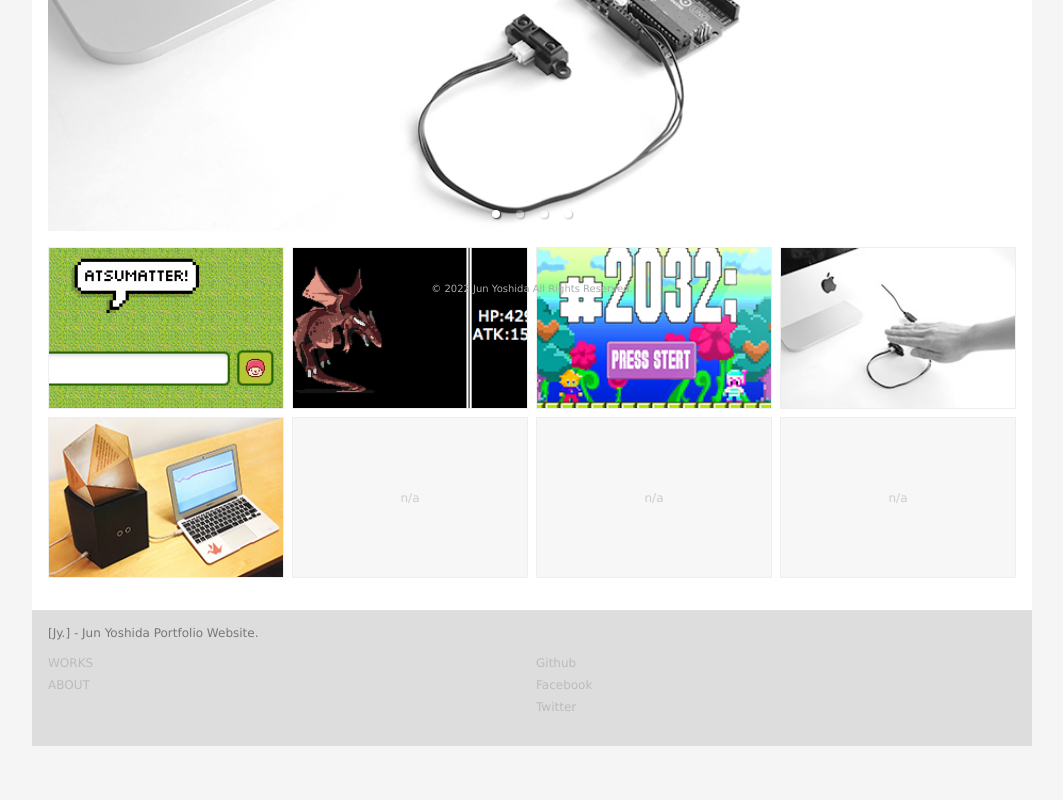
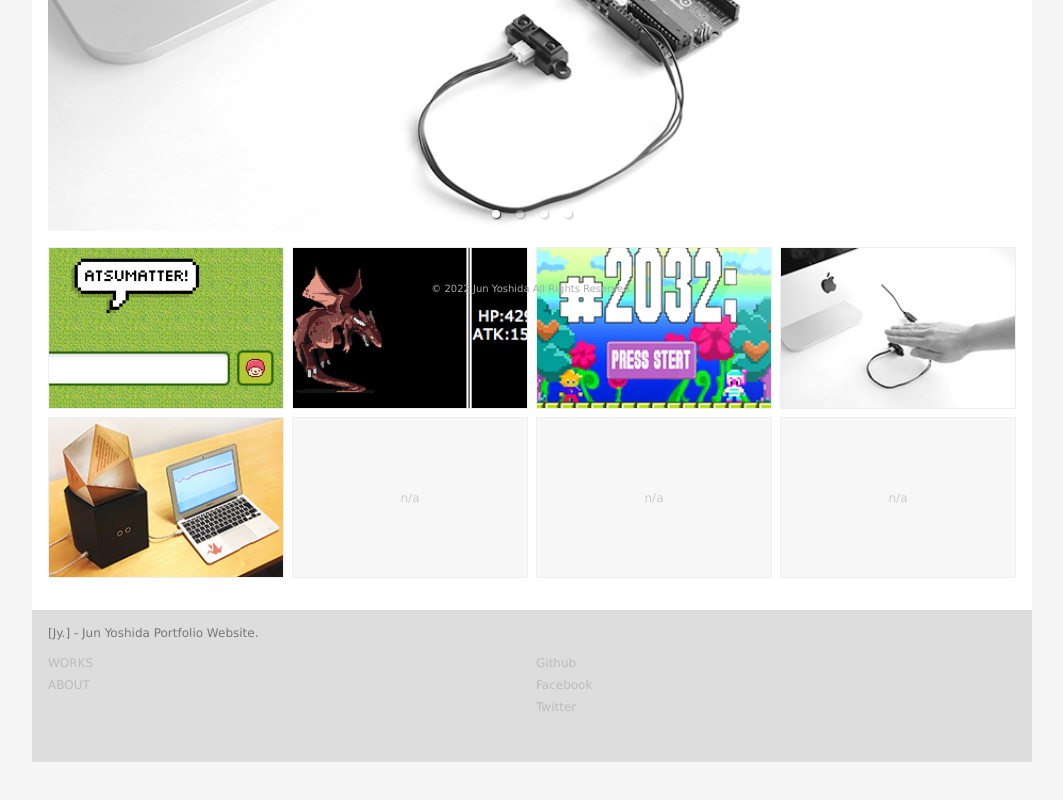
Before and after one commit to ysjn/jyw, a Next.js app: page / in a window 1280 px wide. Shown: the part 490-1290 px from the top of the page, without its empty margins (108-1171 px from the left). After the commit the page ends 1252 px from the top, so only its background shows below. Built offline with nearby package versions, Linux system fonts and the light colour scheme.

Commit message:
feat: fix footer spacing

```diff
--- a/components/Footer/Footer.module.scss
+++ b/components/Footer/Footer.module.scss
@@ -1,5 +1,5 @@
 .Footer {
-  padding: 16px;
+  padding: 16px 16px 32px;
   color: #777;
   background-color: #ddd;
 
--- a/components/Grid/Grid.module.scss
+++ b/components/Grid/Grid.module.scss
@@ -27,7 +27,6 @@
     border: 1px solid #eee;
 
     &:not(:empty):hover {
-      cursor: pointer;
       border: 1px solid #777;
     }
 
@@ -49,7 +48,6 @@
     border: none;
 
     &:not(:empty):hover {
-      cursor: normal;
       border: none;
     }
   }
--- a/styles/global.scss
+++ b/styles/global.scss
@@ -21,8 +21,8 @@ a {
 .Wrapper {
   position: relative;
   max-width: 1000px;
-  margin: 60px auto;
-  background: white;
+  margin: 60px auto 0;
+  background: #fff;
 }
 
 .Main {
```
